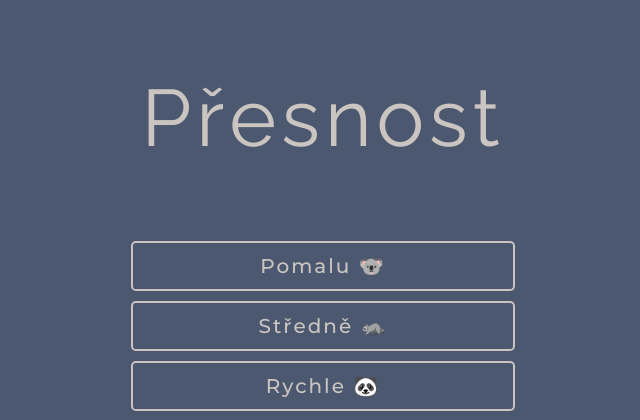
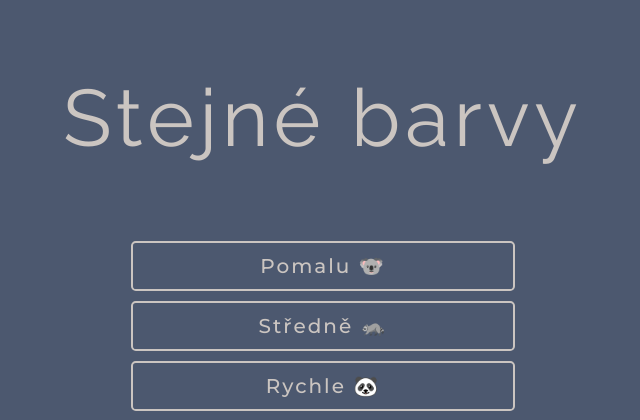
Before and after one commit to TeVr42/tapapp-js-python, a Flask app: page /dark/presnost/0/0 in a window 1280 px wide. Shown: the top 420 px of the page, without its empty margins (317-957 px from the left). Run offline with Flask 2, Linux system fonts and the light colour scheme.

Commit message:
Rename games

```diff
--- a/templates/game1.html
+++ b/templates/game1.html
@@ -4,7 +4,7 @@
 {% if not game: %}
 <body>
 
-	<h1 class="title-margin"> Postřeh </h1>
+	<h1 class="title-margin"> Vyčisti obrazovku </h1>
     {% for new_btn in [[700, "Začátečník 🐭", 10], [500, "Pokročilý 🐰", 5], [450, "Expert 🐺", 2], [350, "Mistr 🦏", 0]]: %}
     <a href="{{ url_for('hra1', color=mode, game=1, speed=new_btn[0], prepared_circles=new_btn[2]) }}"><button class="{{ settings['light_btn'] }}">{{ new_btn[1] }}</button></a>
     {% endfor %}
--- a/templates/game2.html
+++ b/templates/game2.html
@@ -3,7 +3,7 @@
 {% if not game: %}
 <body>
 
-    <h1 class="title-margin"> Přesnost </h1>
+    <h1 class="title-margin"> Stejné barvy </h1>
     {% for new_btn in [[2000, "Pomalu 🐨"], [1400, "Středně 🦝"], [800, "Rychle 🐼"]]: %}
         <a href="{{ url_for('hra2', color=mode, game=1, speed=new_btn[0]) }}"><button class="{{ settings['light_btn'] }}">{{ new_btn[1] }}</button></a>
     {% endfor %}
```
